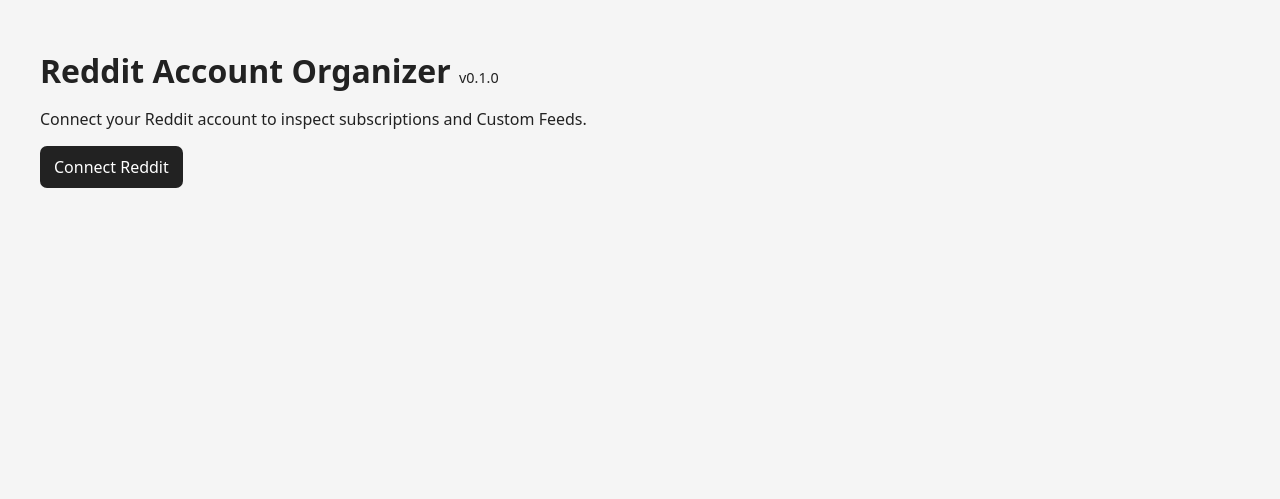
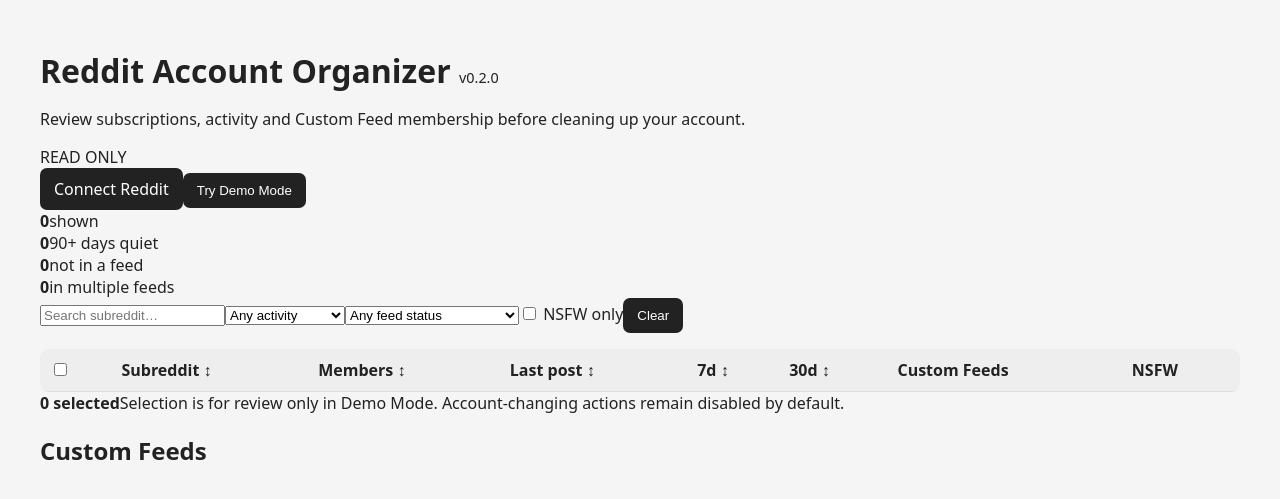
Before and after one commit to gallantthedaysaver/reddit-account-organizer, a Flask app: page / in a window 1280 px wide. Shown: the top 499 px of the page. Run offline with Flask 3, Linux system fonts and the light colour scheme; lists and menus that the app fills with data are empty.

Commit message:
Build v0.2 organizer interface

```diff
--- a/app/templates/index.html
+++ b/app/templates/index.html
@@ -1,11 +1,20 @@
-<!doctype html><html><head><meta charset="utf-8"><meta name="viewport" content="width=device-width,initial-scale=1"><title>Reddit Account Organizer</title><link rel="stylesheet" href="/static/style.css"></head><body>
-<main><h1>Reddit Account Organizer <small>v0.1.0</small></h1>
-{% if not logged_in %}<p>Connect your Reddit account to inspect subscriptions and Custom Feeds.</p><a class="button" href="/login">Connect Reddit</a>
-{% else %}<p><b>Mode:</b> {{ 'Read-only' if read_only else 'Changes enabled' }} · <a href="/export.csv">Backup subscriptions CSV</a></p>
-<div class="controls"><button onclick="loadSubs()">Load subscriptions</button><button onclick="analyze()">Analyze activity</button><button onclick="feeds()">Load Custom Feeds</button><input id="filter" placeholder="Filter…" oninput="render()"></div>
-<p id="status"></p><div id="feeds"></div><div class="tablewrap"><table><thead><tr><th>Subreddit</th><th>Members</th><th>Last post (days)</th><th>Posts 7d</th><th>Posts 30d</th><th>NSFW</th></tr></thead><tbody id="rows"></tbody></table></div>
-{% endif %}</main><script>let data=[];const st=x=>document.getElementById('status').textContent=x;
-async function loadSubs(){st('Loading subscriptions…');let r=await fetch('/api/subscriptions');data=await r.json();render();st(`${data.length} subscriptions loaded.`)}
-async function analyze(){st('Analyzing. This can take a while because Reddit is rate-limited…');let r=await fetch('/api/analyze');data=await r.json();render();st(`${data.length} communities analyzed.`)}
-async function feeds(){st('Loading Custom Feeds…');let r=await fetch('/api/custom-feeds');let j=await r.json();document.getElementById('feeds').innerHTML=r.ok?j.map(f=>`<details><summary>${f.name} (${f.subreddits.length})</summary><p>${f.subreddits.join(', ')}</p></details>`).join(''):`<p>${j.error||'Unavailable'}</p>`;st('')}
-function render(){let q=(document.getElementById('filter')?.value||'').toLowerCase();let rows=data.filter(x=>(x.name||'').toLowerCase().includes(q));document.getElementById('rows').innerHTML=rows.map(x=>`<tr><td>r/${x.name}</td><td>${x.subscribers??''}</td><td>${x.days_since_post??''}</td><td>${x.posts_7d??''}</td><td>${x.posts_30d??''}</td><td>${x.over18?'Yes':'No'}</td></tr>`).join('')}</script></body></html>
+<!doctype html><html><head><meta charset="utf-8"><meta name="viewport" content="width=device-width,initial-scale=1"><title>Reddit Account Organizer</title><link rel="stylesheet" href="/static/style.css"></head><body><main>
+<header><div><h1>Reddit Account Organizer <small>v0.2.0</small></h1><p class="subtitle">Review subscriptions, activity and Custom Feed membership before cleaning up your account.</p></div><span class="badge">{{ 'READ ONLY' if read_only else 'CHANGES ENABLED' }}</span></header>
+<section class="start"><a class="button" href="/login">Connect Reddit</a><button class="accent" onclick="demo()">Try Demo Mode</button>{% if logged_in %}<button onclick="analyze()">Analyze my Reddit</button><a class="button secondary" href="/export.csv">Backup CSV</a>{% endif %}</section>
+<section id="workspace" class="hidden"><div class="summary"><div><b id="total">0</b><span>shown</span></div><div><b id="stale">0</b><span>90+ days quiet</span></div><div><b id="nofeed">0</b><span>not in a feed</span></div><div><b id="multi">0</b><span>in multiple feeds</span></div></div>
+<div class="toolbar"><input id="filter" placeholder="Search subreddit…" oninput="render()"><select id="age" onchange="render()"><option value="0">Any activity</option><option value="30">Quiet 30+ days</option><option value="90">Quiet 90+ days</option><option value="180">Quiet 180+ days</option><option value="365">Quiet 1+ year</option></select><select id="feedfilter" onchange="render()"><option value="all">Any feed status</option><option value="none">Not in any Custom Feed</option><option value="multi">In multiple Custom Feeds</option></select><label><input type="checkbox" id="nsfw" onchange="render()"> NSFW only</label><button onclick="clearFilters()">Clear</button></div>
+<p id="status"></p><div class="tablewrap"><table><thead><tr><th><input type="checkbox" onchange="toggleAll(this)"></th><th onclick="sortBy('name')">Subreddit ↕</th><th onclick="sortBy('subscribers')">Members ↕</th><th onclick="sortBy('days_since_post')">Last post ↕</th><th onclick="sortBy('posts_7d')">7d ↕</th><th onclick="sortBy('posts_30d')">30d ↕</th><th>Custom Feeds</th><th>NSFW</th></tr></thead><tbody id="rows"></tbody></table></div><div class="selection"><b id="selected">0 selected</b><span>Selection is for review only in Demo Mode. Account-changing actions remain disabled by default.</span></div>
+<section><h2>Custom Feeds</h2><div id="feeds" class="feeds"></div></section></section>
+</main><script>
+let data=[], feedData=[], sortKey='days_since_post', sortDir=-1;
+const el=id=>document.getElementById(id), st=x=>el('status').textContent=x, fmt=n=>n==null?'—':Number(n).toLocaleString();
+async function demo(){st('Loading demo data…');let [a,b]=await Promise.all([fetch('/api/demo'),fetch('/api/demo-feeds')]);data=await a.json();feedData=await b.json();el('workspace').classList.remove('hidden');renderFeeds();render();st('Demo Mode — no Reddit account data is being used.');}
+async function analyze(){el('workspace').classList.remove('hidden');st('Analyzing your subscriptions…');let r=await fetch('/api/analyze');data=await r.json();let f=await fetch('/api/custom-feeds');feedData=f.ok?await f.json():[];let map={};feedData.forEach(x=>x.subreddits.forEach(s=>(map[s]??=[]).push(x.name)));data.forEach(x=>x.feeds=map[x.name]||[]);renderFeeds();render();st(`${data.length} communities analyzed.`)}
+function filtered(){let q=el('filter').value.toLowerCase(),age=+el('age').value,ff=el('feedfilter').value,n=el('nsfw').checked;return data.filter(x=>(x.name||'').toLowerCase().includes(q)&&(!age||(x.days_since_post??0)>=age)&&(ff==='all'||(ff==='none'&&(x.feeds||[]).length===0)||(ff==='multi'&&(x.feeds||[]).length>1))&&(!n||x.over18));}
+function render(){if(!data.length)return;let rows=filtered().sort((a,b)=>{let x=a[sortKey],y=b[sortKey];if(typeof x==='string')return x.localeCompare(y)*sortDir;return ((x??-1)-(y??-1))*sortDir});el('rows').innerHTML=rows.map(x=>`<tr class="${(x.days_since_post||0)>=365?'very-stale':(x.days_since_post||0)>=90?'stale':''}"><td><input class="pick" type="checkbox" data-name="${x.name}" onchange="selectedCount()"></td><td><b>r/${x.name}</b></td><td>${fmt(x.subscribers)}</td><td>${x.days_since_post==null?'—':x.days_since_post+' days'}</td><td>${x.posts_7d??'—'}</td><td>${x.posts_30d??'—'}</td><td>${(x.feeds||[]).length?(x.feeds||[]).map(f=>`<span class="chip">${f}</span>`).join(' '):'<span class="muted">None</span>'}</td><td>${x.over18?'Yes':'No'}</td></tr>`).join('');el('total').textContent=rows.length;el('stale').textContent=data.filter(x=>(x.days_since_post||0)>=90).length;el('nofeed').textContent=data.filter(x=>(x.feeds||[]).length===0).length;el('multi').textContent=data.filter(x=>(x.feeds||[]).length>1).length;selectedCount();}
+function renderFeeds(){el('feeds').innerHTML=feedData.map(f=>`<details><summary><b>${f.name}</b> <span>${f.subreddits.length} communities</span></summary><p>${f.subreddits.map(s=>`<span class="chip">r/${s}</span>`).join(' ')}</p></details>`).join('')||'<p class="muted">No Custom Feeds loaded.</p>'}
+function sortBy(k){if(sortKey===k)sortDir*=-1;else{sortKey=k;sortDir=k==='name'?1:-1}render()}
+function clearFilters(){el('filter').value='';el('age').value='0';el('feedfilter').value='all';el('nsfw').checked=false;render()}
+function toggleAll(c){document.querySelectorAll('.pick').forEach(x=>x.checked=c.checked);selectedCount()}
+function selectedCount(){el('selected').textContent=`${document.querySelectorAll('.pick:checked').length} selected`}
+</script></body></html>
```
